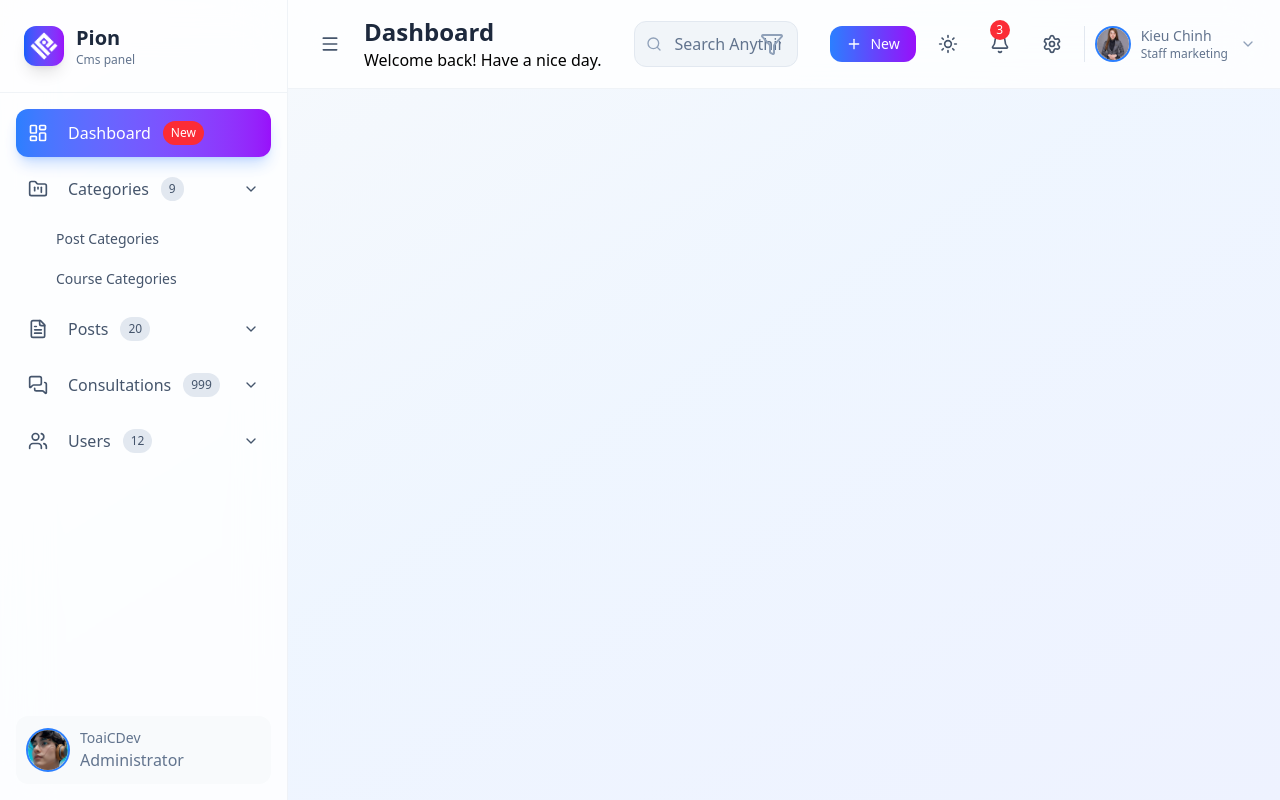
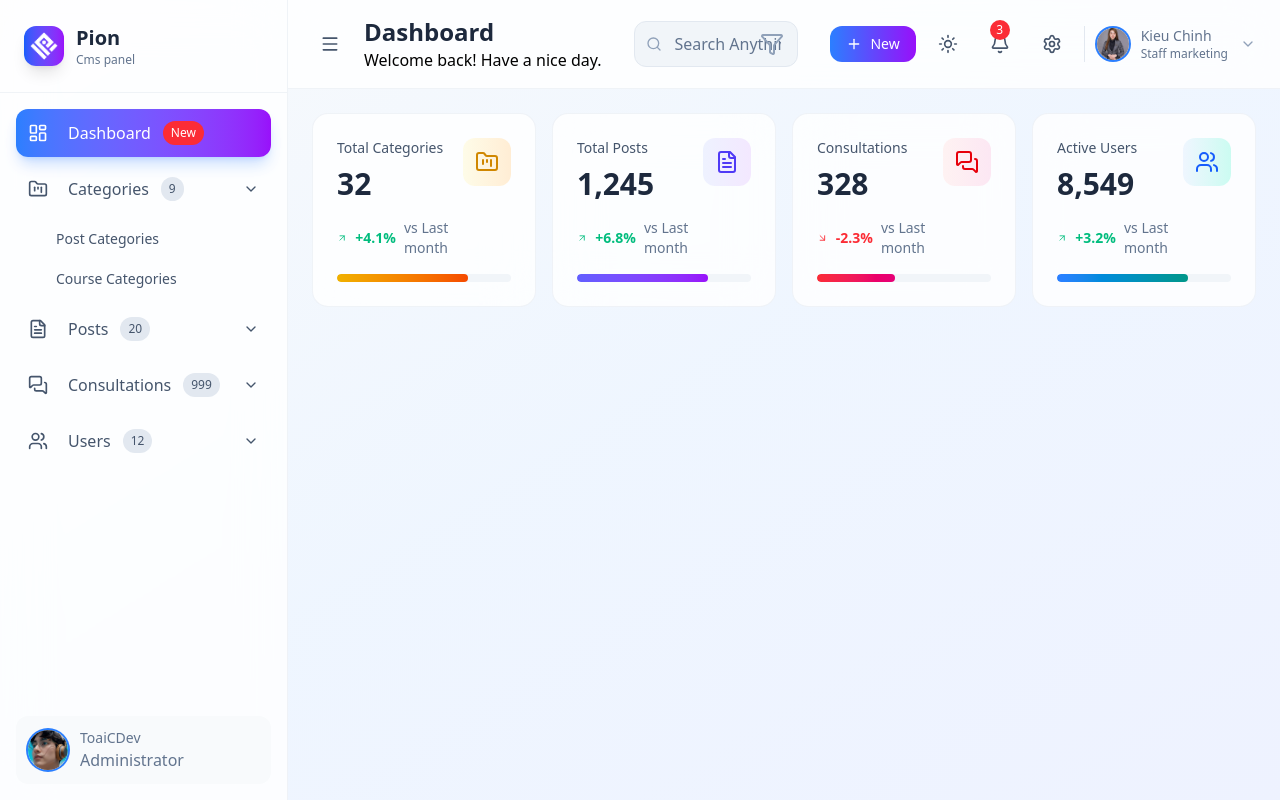
Before and after one commit to toainguyen1504/final-project-pion-admin-cms, a React (Vite) app: page / in a window 1280 px wide. Built offline with nearby package versions, Linux system fonts and the light colour scheme.

Commit message:
feat(ui): create stats component for dashboard

```diff
--- a/src/App.jsx
+++ b/src/App.jsx
@@ -1,6 +1,7 @@
 import { useState } from "react";
 import Sidebar from "./components/Layout/Sidebar";
 import Header from "./components/Layout/Header";
+import Dashboard from "./components/Dashboard/Dashboard";
 // import "./App.css";
 
 function App() {
@@ -21,7 +22,16 @@
         />
 
         <div className="flex flex-1 flex-col overflow-hidden">
-          <Header sidebarCollapsed = {sideBarCollapsed} onToggleSidebar = {() => setSideBarCollapsed(!sideBarCollapsed)}/>
+          <Header
+            sidebarCollapsed={sideBarCollapsed}
+            onToggleSidebar={() => setSideBarCollapsed(!sideBarCollapsed)}
+          />
+
+          <main className="flex-1 overflow-y-auto bg-transparent">
+            <div className="p-6 space-y-6">
+              {currentPage === "dashboard" && <Dashboard />}
+            </div>
+          </main>
         </div>
       </div>
     </div>
--- /dev/null
+++ b/src/components/Dashboard/Dashboard.jsx
@@ -0,0 +1,9 @@
+import StatsGrid from "./StatsGrid";
+
+function Dashboard() {
+  return <div className="space-y-6">
+    <StatsGrid/>
+  </div>;
+}
+
+export default Dashboard;
--- /dev/null
+++ b/src/components/Dashboard/StatsGrid.jsx
@@ -0,0 +1,118 @@
+import {
+  FolderKanban,
+  FileText,
+  MessagesSquare,
+  Users,
+  ArrowUpRight,
+  ArrowDownRight,
+} from "lucide-react";
+
+const stats = [
+  {
+    title: "Total Categories",
+    value: "32",
+    change: "+4.1%",
+    trend: "up",
+    icon: FolderKanban,
+    color: "from-yellow-500 to-orange-600",
+    bgColor: "from-yellow-50 to-orange-100",
+    darkBgColor: "dark:from-yellow-900 dark:to-orange-900",
+    textColor: "text-yellow-600 dark:text-yellow-400",
+  },
+  {
+    title: "Total Posts",
+    value: "1,245",
+    change: "+6.8%",
+    trend: "up",
+    icon: FileText,
+    color: "from-indigo-500 to-purple-600",
+    bgColor: "from-indigo-50 to-purple-100",
+    darkBgColor: "dark:from-indigo-900 dark:to-purple-900",
+    textColor: "text-indigo-600 dark:text-indigo-400",
+  },
+  {
+    title: "Consultations",
+    value: "328",
+    change: "-2.3%",
+    trend: "down",
+    icon: MessagesSquare,
+    color: "from-red-500 to-pink-600",
+    bgColor: "from-red-50 to-pink-100",
+    darkBgColor: "dark:from-red-900 dark:to-pink-900",
+    textColor: "text-red-600 dark:text-red-400",
+  },
+  {
+    title: "Active Users",
+    value: "8,549",
+    change: "+3.2%",
+    trend: "up",
+    icon: Users,
+    color: "from-blue-500 to-teal-600",
+    bgColor: "from-blue-50 to-teal-100",
+    darkBgColor: "dark:from-blue-900 dark:to-teal-900",
+    textColor: "text-blue-600 dark:text-blue-400",
+  },
+];
+
+function StatsGrid() {
+  return (
+    <div className="grid grid-cols-1 md:grid-cols-2 xl:grid-cols-4 gap-4">
+      {stats.map((stat, index) => {
+        return (
+          <div
+            className="bg-white/80 dark:bg-slate-900/80 backdrop-blur-xl rounded-2xl p-6
+      border border-slate-200/50 dark:border-slate-700/50 hover:shadow-xl hover:shadow-slate-200/20
+      dark:hover:shadow-slate-900/20 transition-all duration-300 group"
+            key={index}
+          >
+            <div className="flex items-start justify-between">
+              <div className="flex-1">
+                <p className="text-sm font-medium text-slate-600 dark:text-slate-400 mb-2">
+                  {stat.title}
+                </p>
+                <p className="text-3xl font-bold text-slate-800 dark:text-white mb-4">
+                  {stat.value}
+                </p>
+
+                <div className="flex items-center space-x-2">
+                  {stat.trend === "up" ? (
+                    <ArrowUpRight className="w-4 h-4 text-emerald-500" />
+                  ) : (
+                    <ArrowDownRight className="w-4 h-4 text-red-500" />
+                  )}
+
+                  <span
+                    className={`text-sm font-semibold ${
+                      stat.trend === "up" ? "text-emerald-500" : "text-red-500"
+                    }`}
+                  >
+                    {stat.change}
+                  </span>
+                  <span className="text-sm text-slate-500 dark:text-slate-400">
+                    vs Last month
+                  </span>
+                </div>
+              </div>
+
+              <div
+                className={`p-3 rounded-xl bg-gradient-to-r ${stat.bgColor} group-hover:scale-110 transition-all duration-300`}
+              >
+                {<stat.icon className={`w-6 h-6 ${stat.textColor}`} />}
+              </div>
+            </div>
+
+            {/* Progressbar */}
+            <div className="mt-4 h-2 bg-slate-100 dark:bg-slate-800 rounded-full overflow-hidden">
+              <div
+                className={`h-full bg-gradient-to-r ${stat.color} rounded-full transition-all duration-100`}
+                style={{ width: stat.trend === "up" ? "75%" : "45%" }}
+              ></div>
+            </div>
+          </div>
+        );
+      })}
+    </div>
+  );
+}
+
+export default StatsGrid;
```
